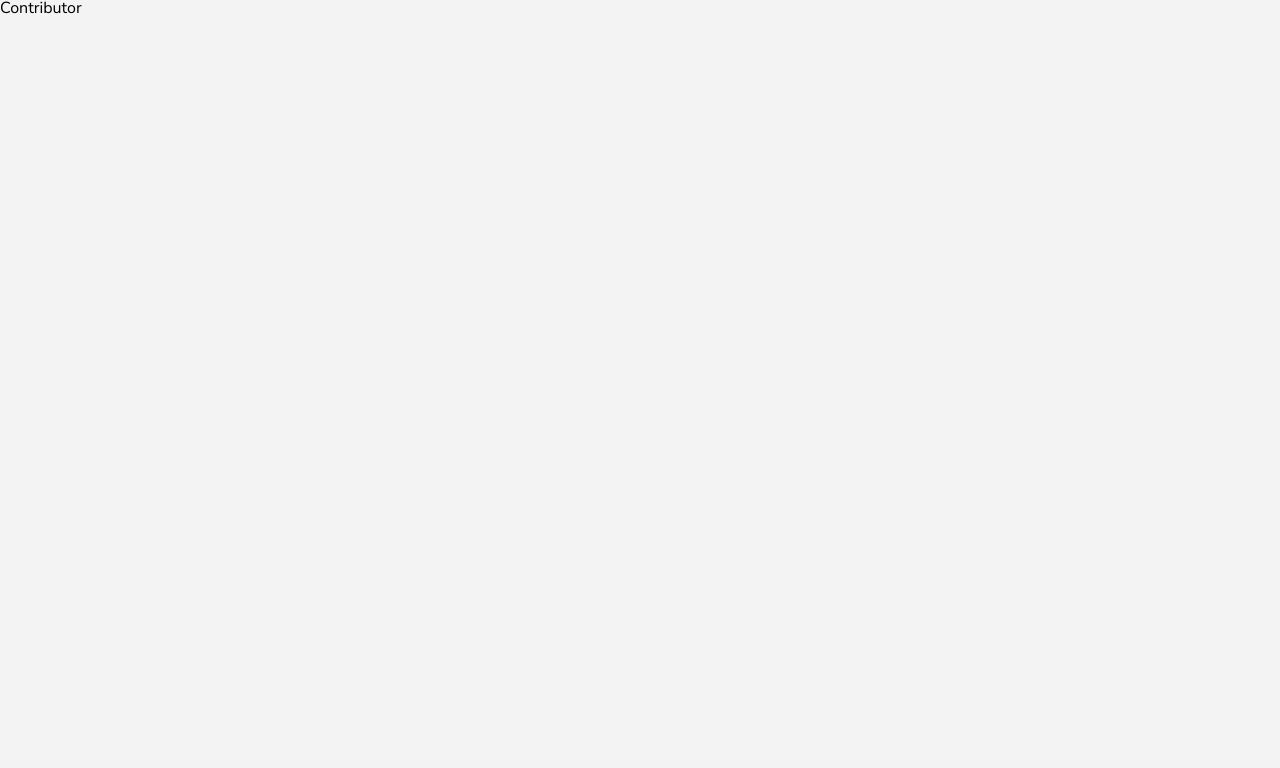
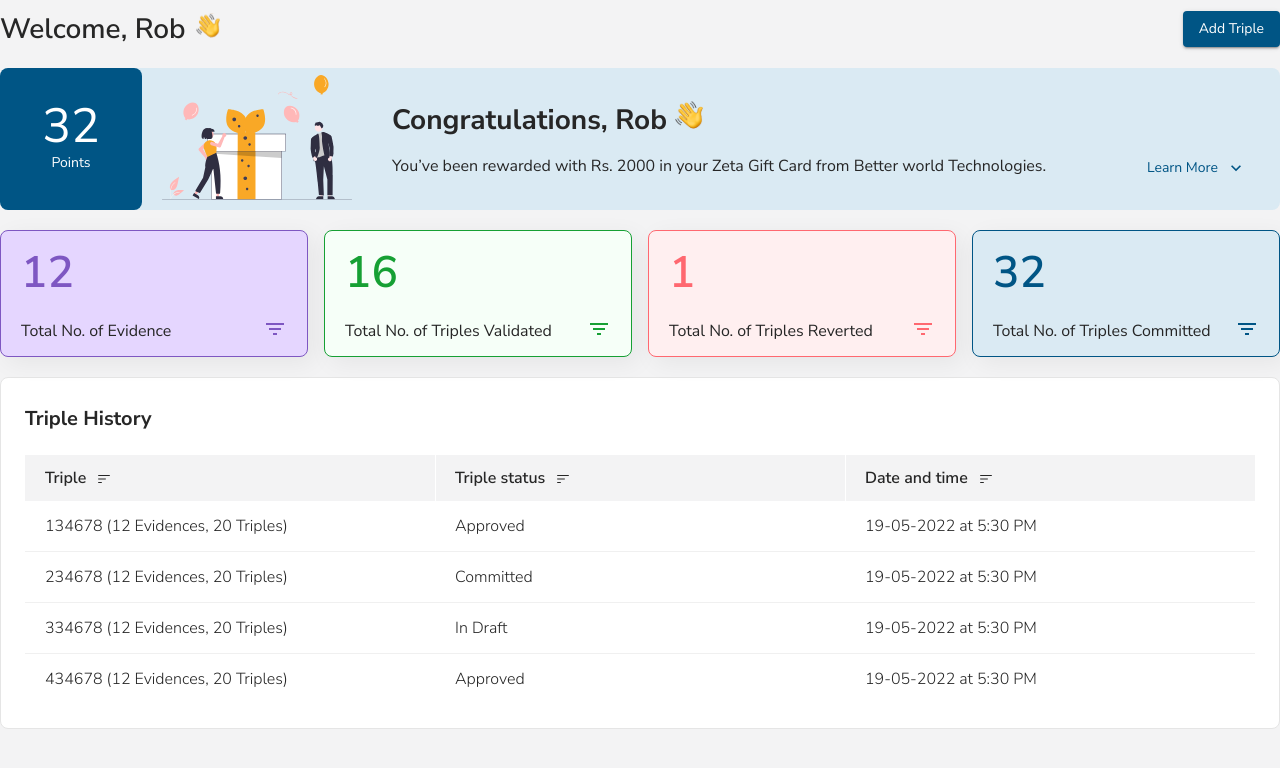
Before and after one commit to neointeraction/euclid, a React (Create React App) app: page / in a window 1280 px wide. Shown: the top 768 px of the page. Built offline with nearby package versions, Linux system fonts and the light colour scheme.

Commit message:
added  contributor dashboard page
added  contributor dashboard page  layout

```diff
--- a/src/layout/MainLayout/MainLayout.js
+++ b/src/layout/MainLayout/MainLayout.js
@@ -10,7 +10,7 @@ export default function MainLayout() {
   return (
     <Layout>
       <Header />
-      <Container maxWidth="xl">
+      <Container maxWidth={false}>
         <LayoutMain>
           <Outlet />
         </LayoutMain>
--- a/src/pages/Contributor/ContributorDashboard/ContributorDashboard.js
+++ b/src/pages/Contributor/ContributorDashboard/ContributorDashboard.js
@@ -1,9 +1,61 @@
 import React from "react";
-// import { useNavigate } from "react-router-dom";
+import { useNavigate } from "react-router-dom";
+
+import Grid from "@mui/material/Grid";
+
+import { PageHeader, PointBanner, Card } from "components";
+import TripleHistoryTable from "./components/TripleHistoryTable";
+
+import { Section, Box, SectionTitle } from "assets/styles/main.styles";
 
 const ContributorDashboard = () => {
-  //const navigate = useNavigate();
-  return <div>Contributor</div>;
+  const navigate = useNavigate();
+  return (
+    <div>
+      <PageHeader
+        isHomePage
+        user="Rob"
+        btnText="Add Triple"
+        onClick={() => navigate("/add-triple")}
+      />
+      <PointBanner
+        points={32}
+        user="Rob"
+        infoText="You’ve been rewarded with Rs. 2000 in your Zeta Gift Card from
+            Better world Technologies."
+      />
+      <Section>
+        <Grid container spacing={2} alignItems="baseline">
+          <Grid item xs={3}>
+            <Card count={12} title="Total No. of Evidence" color="purple" />
+          </Grid>
+          <Grid item xs={3}>
+            <Card
+              count={16}
+              title="Total No. of Triples Validated"
+              color="green"
+            />
+          </Grid>
+          <Grid item xs={3}>
+            <Card count={1} title="Total No. of Triples Reverted" color="red" />
+          </Grid>
+          <Grid item xs={3}>
+            <Card
+              count={32}
+              title="Total No. of Triples Committed"
+              color="blue"
+            />
+          </Grid>
+        </Grid>
+      </Section>
+      <Section>
+        <Box>
+          <SectionTitle>Triple History</SectionTitle>
+          <TripleHistoryTable />
+        </Box>
+      </Section>
+    </div>
+  );
 };
 
 export default ContributorDashboard;
```
Also changed, not shown: 7 other files (tests, documents, lock files or other folders).
